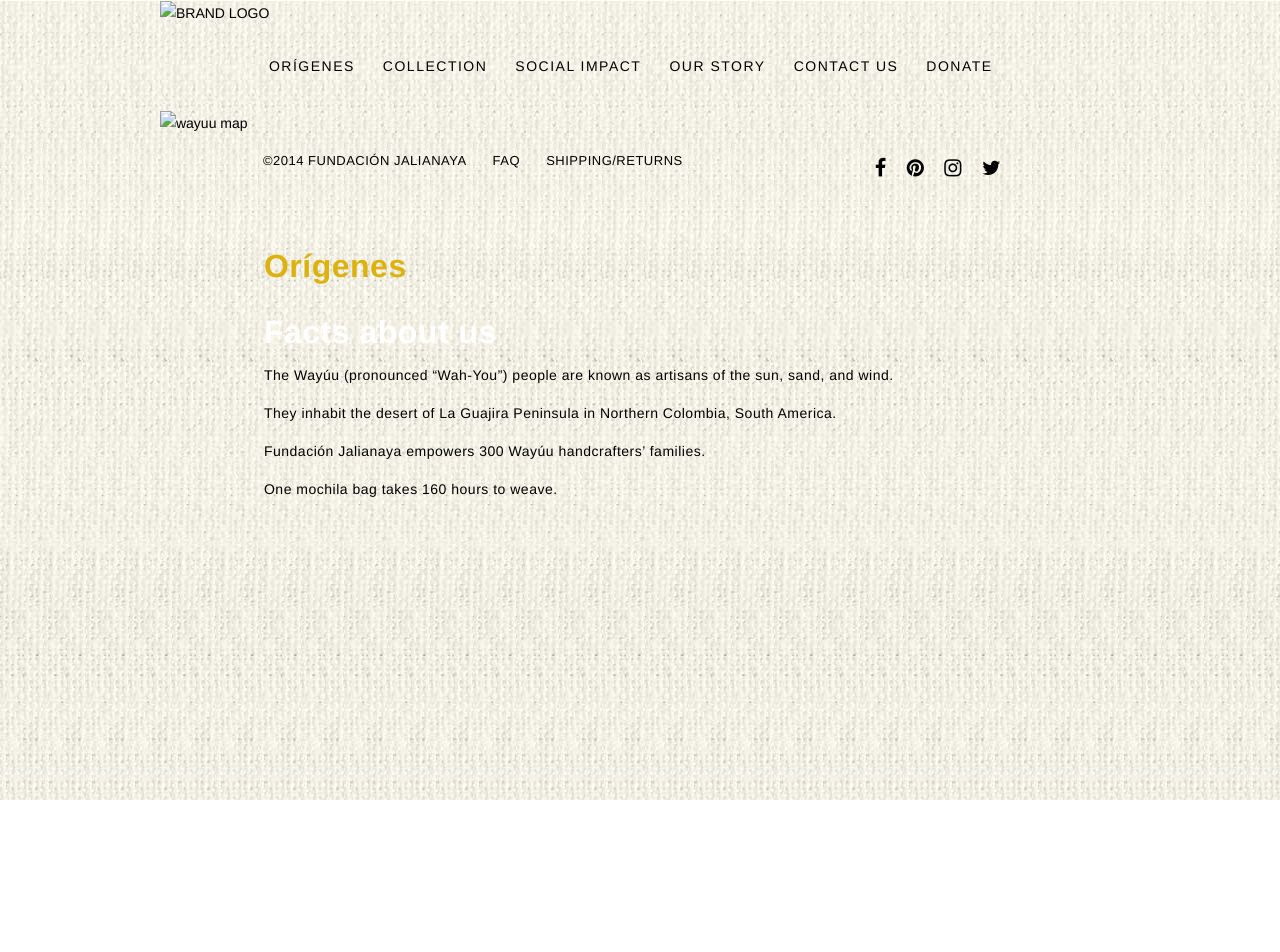
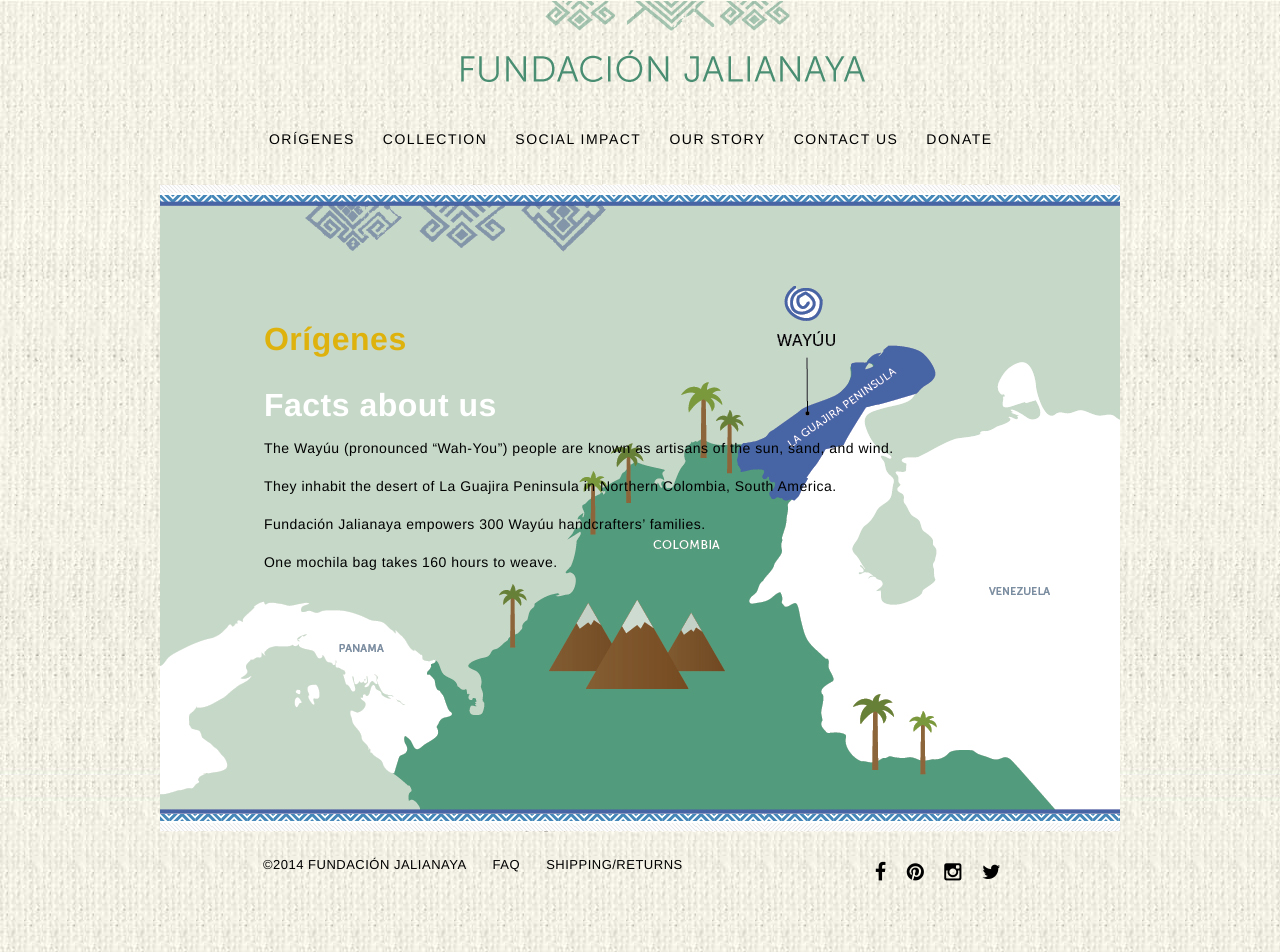
Before and after one commit to valladolidita/fundacionjalianaya, a website: page origenes/origenes.html in a window 1280 px wide. Before the commit the page ends 800 px from the top, so only its background shows below. Drawn offline with nearby package versions, Linux system fonts and the light colour scheme; files that its build step writes are made by us from their sources; files whose address does not match are found by name.

Commit message:
links to origines.html completed

```diff
--- a/origenes/origenes.html
+++ b/origenes/origenes.html
@@ -4,12 +4,12 @@
     <meta charset="utf-8">
     <title>Fundación Jalianaya | Orígenes</title>
     <link rel="stylesheet" href="http://necolas.github.io/normalize.css/3.0.2/normalize.css">
-    <link type="text/css" rel="stylesheet" href="style.css">
+    <link type="text/css" rel="stylesheet" href="../style.css">
 
 
     <!-- build:css styles/vendor.css -->
     <!-- bower:css -->
-    <link rel="stylesheet" href="bower_components/fontawesome/css/font-awesome.css"/>
+    <link rel="stylesheet" href="../bower_components/fontawesome/css/font-awesome.css"/>
     <!-- endbower -->
     <!-- endbuild -->
 </head>
@@ -17,15 +17,15 @@
 <body>
 <header class="logo-mainnav-group">
 	<div class="logo">
-	<img src="images/logo.png" alt="brand logo">
+  <a href="../index.html"><img src="../images/logo.png" alt="brand logo"></a>
 	</div>
 
 	<nav class="main-nav">
 		<ul>
-			<li><a href="#">Orígenes</a></li>
+			<li><a href="origenes.html">Orígenes</a></li>
 			<li><a href="#">Collection</a></li>
 			<li><a href="#">Social Impact</a></li>
-			<li><a href="#">Our Story</a></li>
+			<li><a href="../ourstory/ourstory.html">Our Story</a></li>
 			<li><a href="#">Contact Us</a></li>
 			<li><a href="#">Donate</a></li>
 		</ul>
@@ -42,7 +42,7 @@
   <p>One mochila bag takes 160 hours to weave.</p>
 
 </div>
-	<img class="zindex-image" src="images/mapimage.png" alt="wayuu map">
+	<img class="zindex-image" src="../images/mapimage.png" alt="wayuu map">
 </article>
 
 <footer class="footer-group">
```
